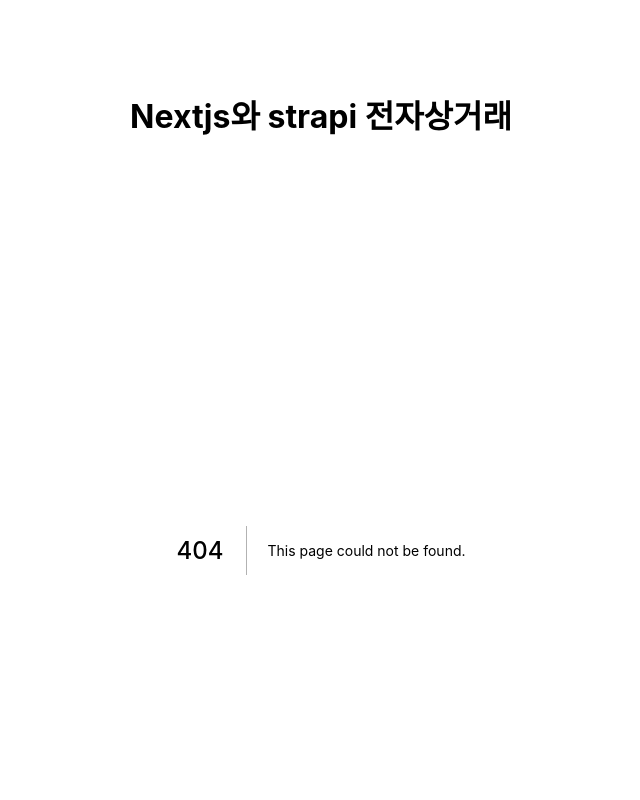
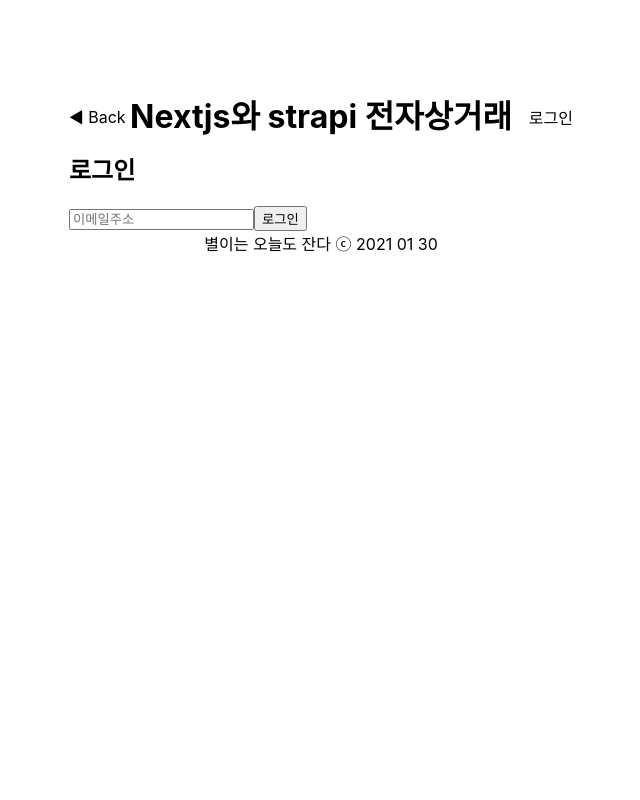
Before and after one commit to gggvgyver/ecommerce-frontend, a Next.js app: page /login in a window 1280 px wide. Before the commit this address had no page. Shown: the top 800 px of the page, without its empty margins (319-959 px from the left). Built offline with nearby package versions, Linux system fonts and the light colour scheme.

Commit message:
로그인페이지

```diff
--- a/components/Header.js
+++ b/components/Header.js
@@ -1,11 +1,52 @@
+import { useContext } from 'react'
+import Link from 'next/link'
+import { useRouter } from 'next/router'
+
+import AuthContext from '../context/AuthContext'
+
 import styles from '../styles/Header.module.css'
 
-export default () => (
-    <div>
+export default () => {
+
+    const router = useRouter()
+    const isHome = router.pathname === "/"
+
+    const goBack = (event) => {
+        event.preventDefault()
+        router.back()
+    }
+
+    const { user } = useContext(AuthContext)
+
+    return (
+        <div className={styles.nav}>
+            {!isHome &&
+                <div className={styles.back}>
+                    <a href="#" onClick={goBack}> {"◀"} Back </a>
+                </div>
+            }
             <div className={styles.title}>
+                <Link href={'/'}>
+                    <a>
                         <h1>
                             Nextjs와 strapi 전자상거래
                         </h1>
+                    </a>
+                </Link>
             </div>
+
+            <div className={styles.auth}>
+                {user ? (
+                    <Link href="/account">
+                        <a>{user.email}</a>
+                    </Link>
+                ) : (
+                    <Link href="/login">
+                        <a>로그인</a>
+                    </Link>
+                )}
+            </div>
+
         </div>
     )
+}
--- /dev/null
+++ b/context/AuthContext.js
@@ -0,0 +1,28 @@
+import { createContext, useState } from 'react'
+import { useRouter } from 'next/router'
+
+const AuthContext = createContext()
+
+export const AuthProvider = (props) => {
+
+    const [user, setUser] = useState(null)
+    const router = useRouter()
+
+    const loginUser = async (email) => {
+        setUser({email})
+        router.push('/')
+    }
+
+    const logoutUser = async () => {
+        setUser(null)
+        router.push('/')
+    }
+
+    return (
+        <AuthContext.Provider value={{ user, loginUser, logoutUser }}>
+            {props.children}
+        </AuthContext.Provider>
+    )
+}
+
+export default AuthContext
--- a/pages/_app.js
+++ b/pages/_app.js
@@ -2,13 +2,17 @@
 import Header from '../components/Header'
 import Footer from '../components/Footer'
 
+import { AuthProvider } from '../context/AuthContext'
+
 function MyApp({ Component, pageProps }) {
   return (
-    <content>
-      <Header />
-      <Component {...pageProps} />
-      <Footer />
-    </content>
+    <AuthProvider>
+      <content>
+        <Header />
+        <Component {...pageProps} />
+        <Footer />
+      </content>
+    </AuthProvider>
   )
 }
 
--- /dev/null
+++ b/pages/login.js
@@ -0,0 +1,34 @@
+import Head from 'next/head'
+import { useContext, useState } from 'react'
+import AuthContext from '../context/AuthContext'
+
+export default function Login() {
+
+    const [email, setEmail] = useState("")
+    const { loginUser } = useContext(AuthContext)
+
+    const handleSubmit = (event) => {
+        event.preventDefault()
+        loginUser(email)
+    }
+
+    return (
+        <div>
+            <Head>
+                <title>로그인 페이지</title>
+                <meta name="description" content="상품을 구매하려면 여기서 로그인 하셔요" />
+            </Head>
+
+            <h2>로그인</h2>
+            <form onSubmit={handleSubmit}>
+                <input
+                    type="email"
+                    value={email}
+                    onChange={(event) => setEmail(event.target.value)}
+                    placeholder="이메일주소"
+                />
+                <button type="submit">로그인</button>
+            </form>
+        </div>
+    )
+}
--- a/styles/Header.module.css
+++ b/styles/Header.module.css
@@ -2,3 +2,22 @@
     text-align: center;
     line-height: 24px;
 }
+
+.nav {
+    position: relative;
+}
+
+.back {
+    position: absolute;
+    top: 0;
+    left: 0;
+    line-height: 24px;
+
+    cursor: pointer;
+}
+
+.auth {
+    position: absolute;
+    top: 0;
+    right: 0;
+}
```
Lines whose indentation alone changed are shown as unchanged.
